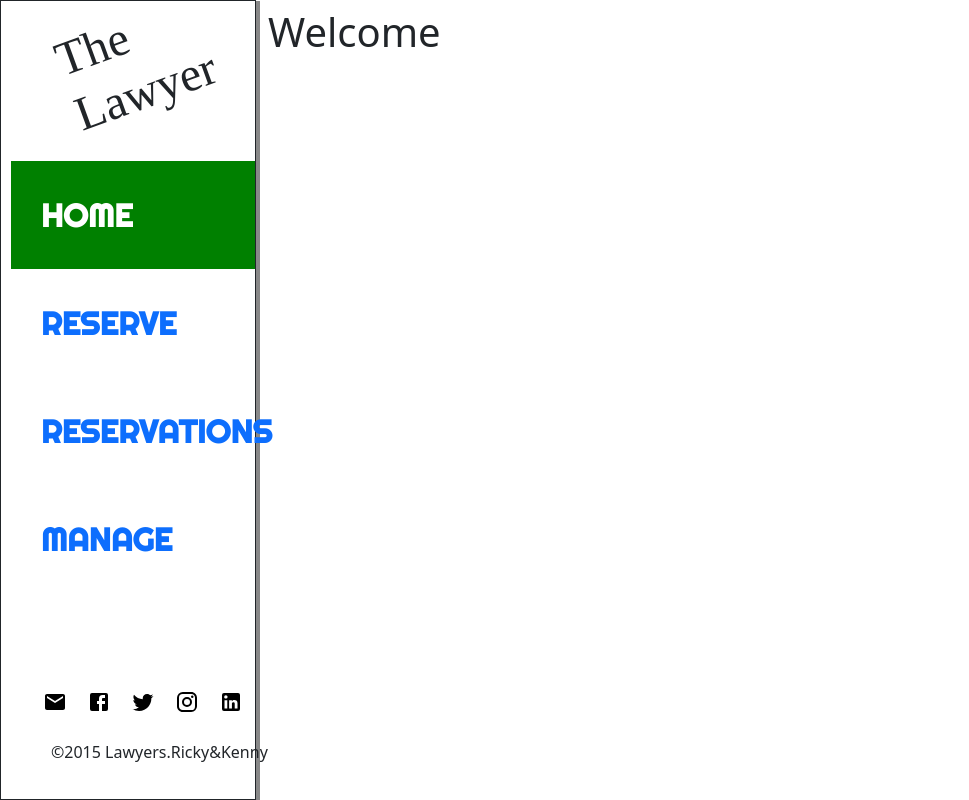
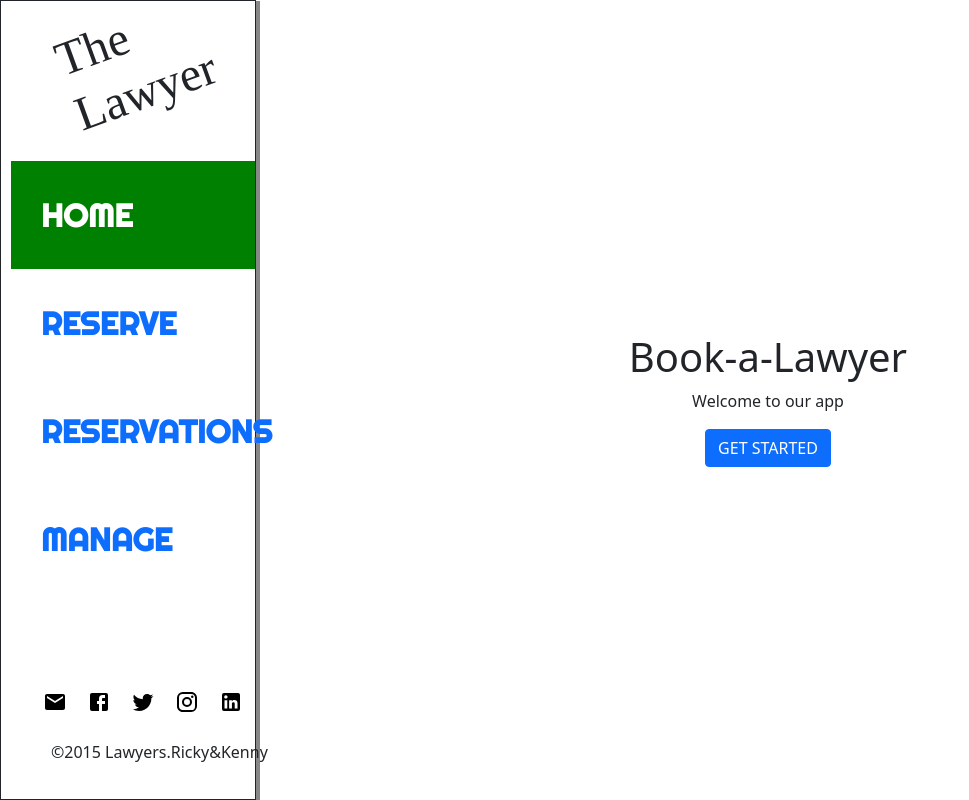
Before and after one commit to helio3197/book-a-lawyer-app-frontend, a React (Create React App) app: page / in a window 1280 px wide. Shown: the whole page, without its empty margins (0-969 px from the left). Built offline with nearby package versions, Linux system fonts and the light colour scheme; a web font is replaced by a local one.

Commit message:
Initialize Home/Welcome component

```diff
--- a/src/components/home/Home.js
+++ b/src/components/home/Home.js
@@ -7,12 +7,10 @@ const Home = () => {
   const userSignedIn = useSelector((state) => state.auth.userSignedIn);
 
   return (
-    <Container fluid className="p-0">
-      <Container fluid className="py-2">
-        {userSignedIn
-          ? <h1>signed_in</h1>
-          : <Welcome />}
-      </Container>
+    <Container fluid className="p-0 h-100">
+      {userSignedIn
+        ? <h1>signed_in</h1>
+        : <Welcome />}
     </Container>
   );
 };
--- a/src/components/home/Welcome.js
+++ b/src/components/home/Welcome.js
@@ -1,7 +1,22 @@
 import React from 'react';
+import { useNavigate } from 'react-router-dom';
+import Container from 'react-bootstrap/Container';
+import Button from 'react-bootstrap/Button';
 
-const Welcome = () => (
-  <h1>Welcome</h1>
-);
+const Welcome = () => {
+  const navigate = useNavigate();
+
+  return (
+    <Container as="section" fluid className="py-2 h-100 d-flex flex-column justify-content-center align-items-center">
+      <div className="text-center">
+        <h1>Book-a-Lawyer</h1>
+        <p>Welcome to our app</p>
+        <Button onClick={() => navigate('sign_up')}>
+          GET STARTED
+        </Button>
+      </div>
+    </Container>
+  );
+};
 
 export default Welcome;
```
